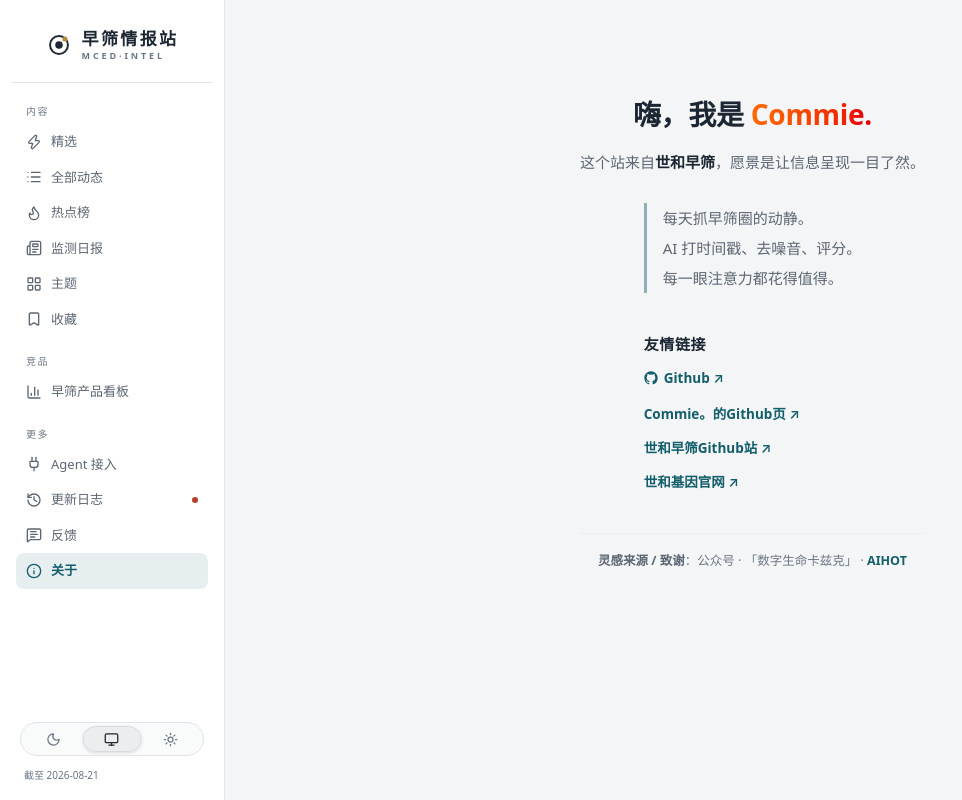
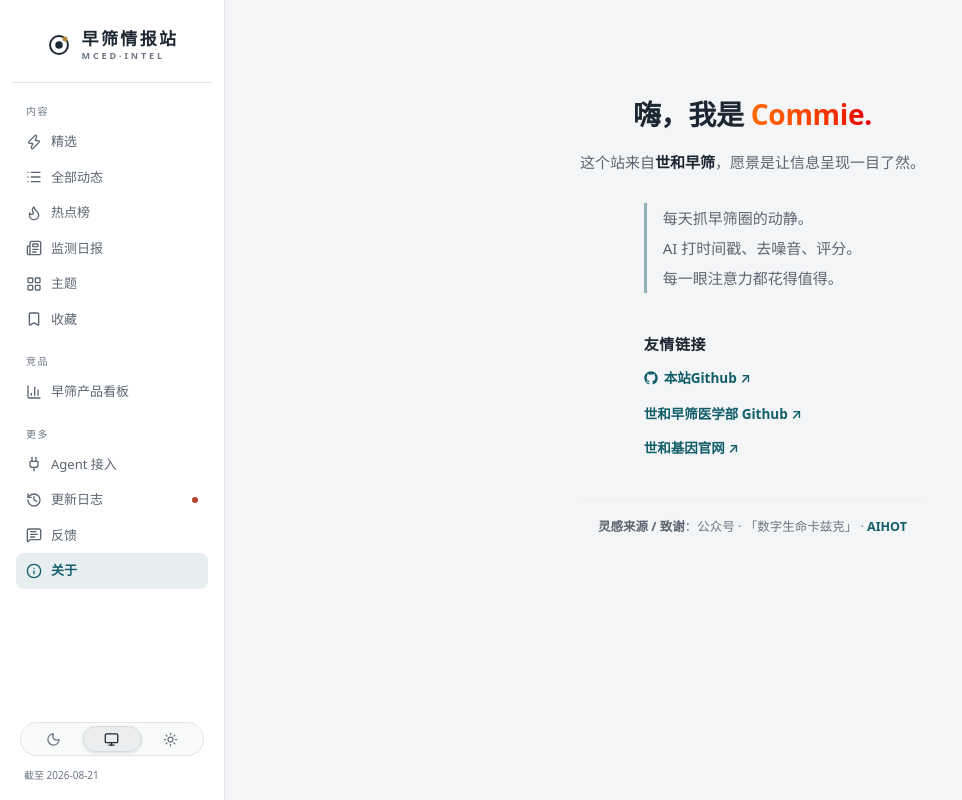
Before and after one commit to commie70/MCEDmonitor-web, a Next.js app: page /about in a window 1280 px wide. Shown: the whole page, without its empty margins (0-962 px from the left). Built offline with nearby package versions, Linux system fonts and the light colour scheme.

Commit message:
feat(about): rename repo link to 本站Github, prune friend links

```diff
--- a/src/components/sites/aihot-virxact-com-e007b012/root-8a5edab2/AboutPage.tsx
+++ b/src/components/sites/aihot-virxact-com-e007b012/root-8a5edab2/AboutPage.tsx
@@ -3,7 +3,7 @@
  */
 
 const LINKS:{ label: string; href: string }[] = [
-  { label: "Commie。的Github页", href: "https://github.com/commie70" },{ label: "世和早筛Github站", href: "https://github.com/canscan-gs" },{ label: "世和基因官网", href: "https://zh.geneseeq.com/" },];
+  { label: "世和早筛医学部 Github", href: "https://github.com/canscan-gs" },{ label: "世和基因官网", href: "https://zh.geneseeq.com/" },];
 
 const REPO_URL = "https://github.com/commie70/MCEDmonitor-web";
 
@@ -50,7 +50,7 @@
               className="inline-flex items-center gap-[6px] text-[13.5px] font-semibold text-mc-cyan-fg hover:underline"
             >
               <GithubIcon className="size-[14px]" />
-              Github ↗
+              本站Github ↗
             </a>
           </li>
           {LINKS.map((l) => (
```
